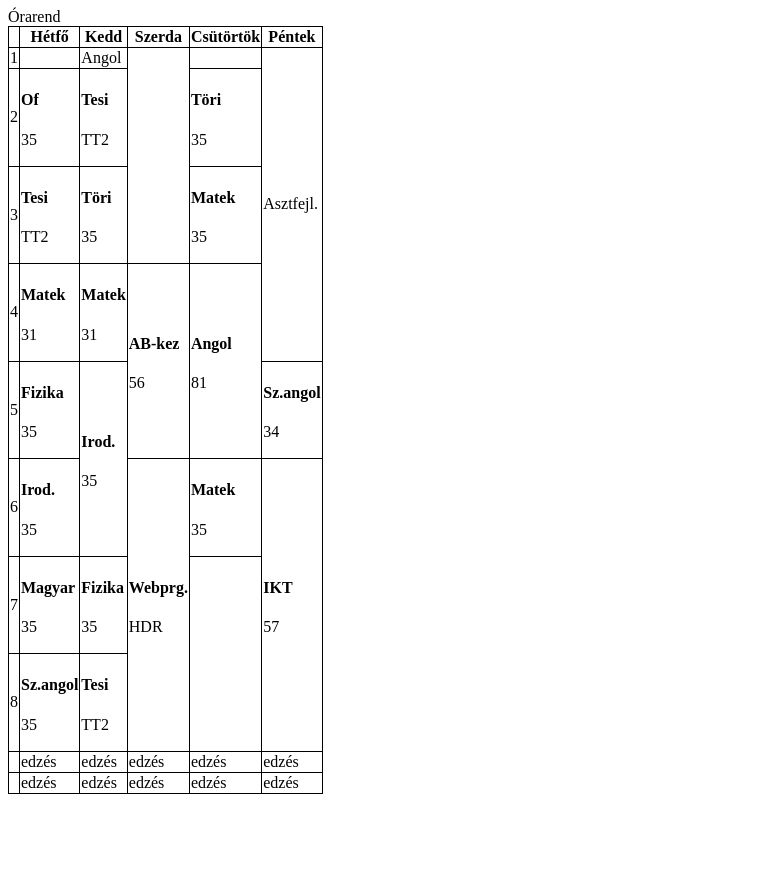
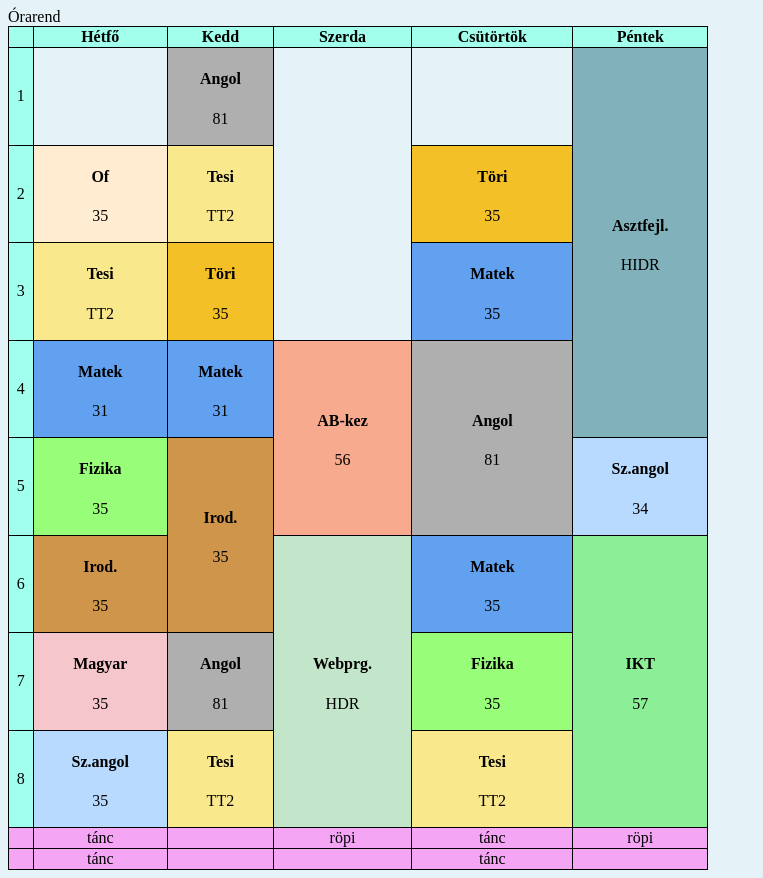
Before and after one commit to PPetra08/orarend, a plain HTML site: page index.html in a window 1280 px wide. Shown: the whole page, without its empty margins (0-763 px from the left). Before the commit the page ends 802 px from the top, so only its background shows below. Drawn offline with Linux system fonts and the light colour scheme.

Commit message:
szines_orarend

```diff
--- a/index.html
+++ b/index.html
@@ -12,7 +12,7 @@
 <caption>Órarend</caption>
 <table>
 
-    <tr>
+    <tr class="nap">
         <th></th>
         <th>Hétfő</th>
         <th>Kedd</th>
@@ -22,83 +22,86 @@
     </tr>
     <tbody>
     <tr>
-        <td>1</td>
+        <td class="ora">1</td>
         <td></td>
-        <td>Angol</td>
+        <td class="angol"><h4>Angol</h4> <p>81</p></td>
         <td rowspan="3"></td>
         <td></td>
-        <td rowspan="4">Asztfejl.</td>
+        <td rowspan="4" class="asztfejl"><h4>Asztfejl.</h4> <p>HIDR</p></td>
     </tr>
     <tr>
-        <td>2</td>
-        <td><h4>Of</h4> <p>35</p></td>
-        <td><h4>Tesi</h4> <p>TT2</p></td>
+        <td class="ora">2</td>
+        <td class="of"><h4>Of</h4> <p>35</p></td>
+        <td class="tesi"><h4>Tesi</h4> <p>TT2</p></td>
 
-        <td><h4>Töri</h4> <p>35</p></td>
+        <td class="tori"><h4>Töri</h4> <p>35</p></td>
 
     </tr>
     <tr>
-        <td>3</td>
-        <td><h4>Tesi</h4> <p>TT2</p></td>
-        <td><h4>Töri</h4> <p>35</p></td>
+        <td class="ora">3</td>
+        <td class="tesi"><h4>Tesi</h4> <p>TT2</p></td>
+        <td class="tori"><h4>Töri</h4> <p>35</p></td>
 
-        <td><h4>Matek</h4> <p>35</p></td>
+        <td class="matek"><h4>Matek</h4> <p>35</p></td>
 
     </tr>
     <tr>
-        <td>4</td>
-        <td><h4>Matek</h4> <p>31</p></td>
-        <td><h4>Matek</h4> <p>31</p></td>
-        <td rowspan="2"><h4>AB-kez</h4><p>56</p></td>
-        <td rowspan="2"><h4>Angol</h4> <p>81</p></td>
+        <td class="ora">4</td>
+        <td class="matek"><h4>Matek</h4> <p>31</p></td>
+        <td class="matek"><h4>Matek</h4> <p>31</p></td>
+        <td rowspan="2" class="ab_kez"><h4>AB-kez</h4><p>56</p></td>
+        <td rowspan="2" class="angol"><h4>Angol</h4> <p>81</p></td>
 
     </tr>
     <tr>
-        <td>5</td>
-        <td><h4>Fizika</h4> <p>35</p></td>
-        <td rowspan="2"><h4>Irod.</h4> <p>35</p></td>
+        <td class="ora">5</td>
+        <td class="fizika"><h4>Fizika</h4> <p>35</p></td>
+        <td rowspan="2" class="irod"><h4>Irod.</h4> <p>35</p></td>
 
 
-        <td><h4>Sz.angol</h4> <p>34</p></td>
+        <td class="sz_angol"><h4>Sz.angol</h4> <p>34</p></td>
     </tr>
     <tr>
-        <td>6</td>
-        <td><h4>Irod.</h4> <p>35</p></td>
+        <td class="ora">6</td>
+        <td class="irod"><h4>Irod.</h4> <p>35</p></td>
 
-        <td rowspan="3"><h4>Webprg.</h4> <p>HDR</p></td>
-        <td><h4>Matek</h4> <p>35</p></td>
-        <td rowspan="3"><h4>IKT</h4> <p>57</p></td>
+        <td rowspan="3" class="webprg"><h4>Webprg.</h4> <p>HDR</p></td>
+        <td class="matek"><h4>Matek</h4> <p>35</p></td>
+        <td rowspan="3" class="ikt"><h4>IKT</h4> <p>57</p></td>
     </tr>
     <tr>
-        <td>7</td>
-        <td><h4>Magyar</h4> <p>35</p>
-        <td><h4>Fizika</h4> <p>35</p></td>
+        <td class="ora">7</td>
+        <td class="magyar"><h4>Magyar</h4> <p>35</p>
+        <td class="angol"><h4>Angol</h4> <p>81</p></td>
+        <td class="fizika"><h4>Fizika</h4> <p>35</p></td>
+
 
     </tr>
     <tr>
-        <td>8</td>
-        <td><h4>Sz.angol</h4> <p>35</p></td>
-        <td><h4>Tesi</h4> <p>TT2</p></td>
+        <td class="ora">8</td>
+        <td class="sz_angol"><h4>Sz.angol</h4> <p>35</p></td>
+        <td class="tesi"><h4>Tesi</h4> <p>TT2</p></td>
+        <td class="tesi"><h4>Tesi</h4> <p>TT2</p></td>
 
     </tr>
 
 </tbody>
 <tfoot>
-    <tr>
+    <tr class="delutan">
         <td></td>
-        <td>edzés</td>
-        <td>edzés</td>
-        <td>edzés</td>
-        <td>edzés</td>
-        <td>edzés</td>
+        <td>tánc</td>
+        <td></td>
+        <td>röpi</td>
+        <td>tánc</td>
+        <td>röpi</td>
     </tr>
-    <tr>
+    <tr class="delutan">
         <td></td>
-        <td>edzés</td>
-        <td>edzés</td>
-        <td>edzés</td>
-        <td>edzés</td>
-        <td>edzés</td>
+        <td>tánc</td>
+        <td></td>
+        <td></td>
+        <td>tánc</td>
+        <td></td>
 
     </tr>
 </tfoot>
--- a/stilus.css
+++ b/stilus.css
@@ -1,4 +1,38 @@
-table, th, td {
+body {
+  background-color: rgb(229, 243, 248);
+}
+table, th, td{
   border: 1px solid black;
   border-collapse: collapse;
+  text-align: center;
+
 }
+table{
+  width: 80%;
+  height: 20%;
+  max-width: 700px;
+}
+
+.angol   { background-color: #afafaf; }
+.tesi    { background-color: #fae88d; }
+.tori    { background-color: #f3c028; }
+.matek   { background-color: #61a1f0; }
+.fizika  { background-color: #98fe79; }
+.irod    { background-color: #cf954a; }
+.magyar  { background-color: #f5c6cb; }
+.sz_angol { background-color: #b8daff; }
+.asztfejl{ background-color: #81b2bb; }
+.ab_kez   { background-color: #f7aa8d; }
+.webprg  { background-color: #c3e6cb; }
+.ikt     { background-color: #8dee98; }
+.of      { background-color: #ffecd1; }
+
+.delutan {
+  background-color: #f4a5f4;
+}
+.nap{
+  background-color: #a2ffeb;
+}
+.ora{
+  background-color: #a1ffee;
+}
```
